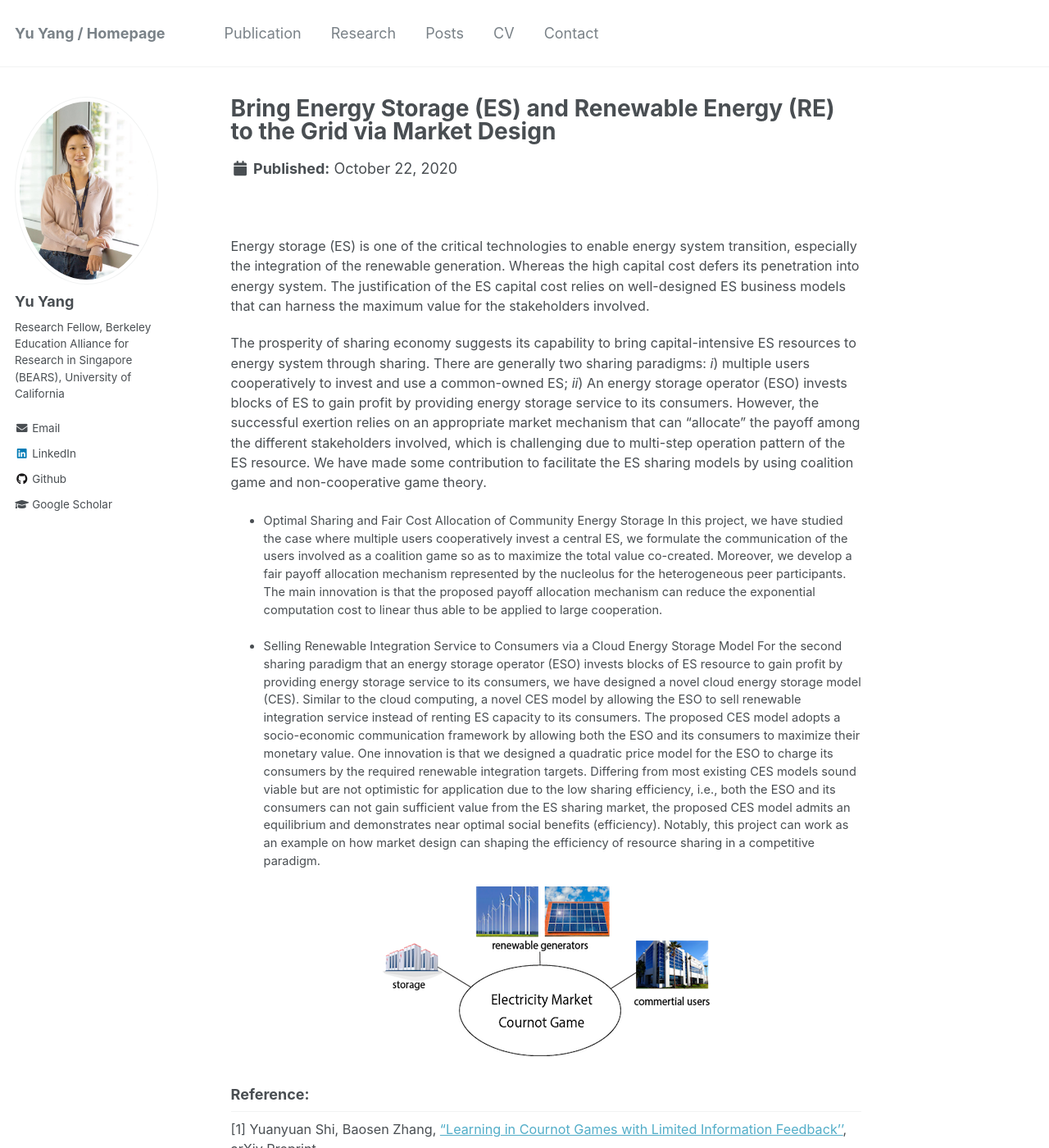
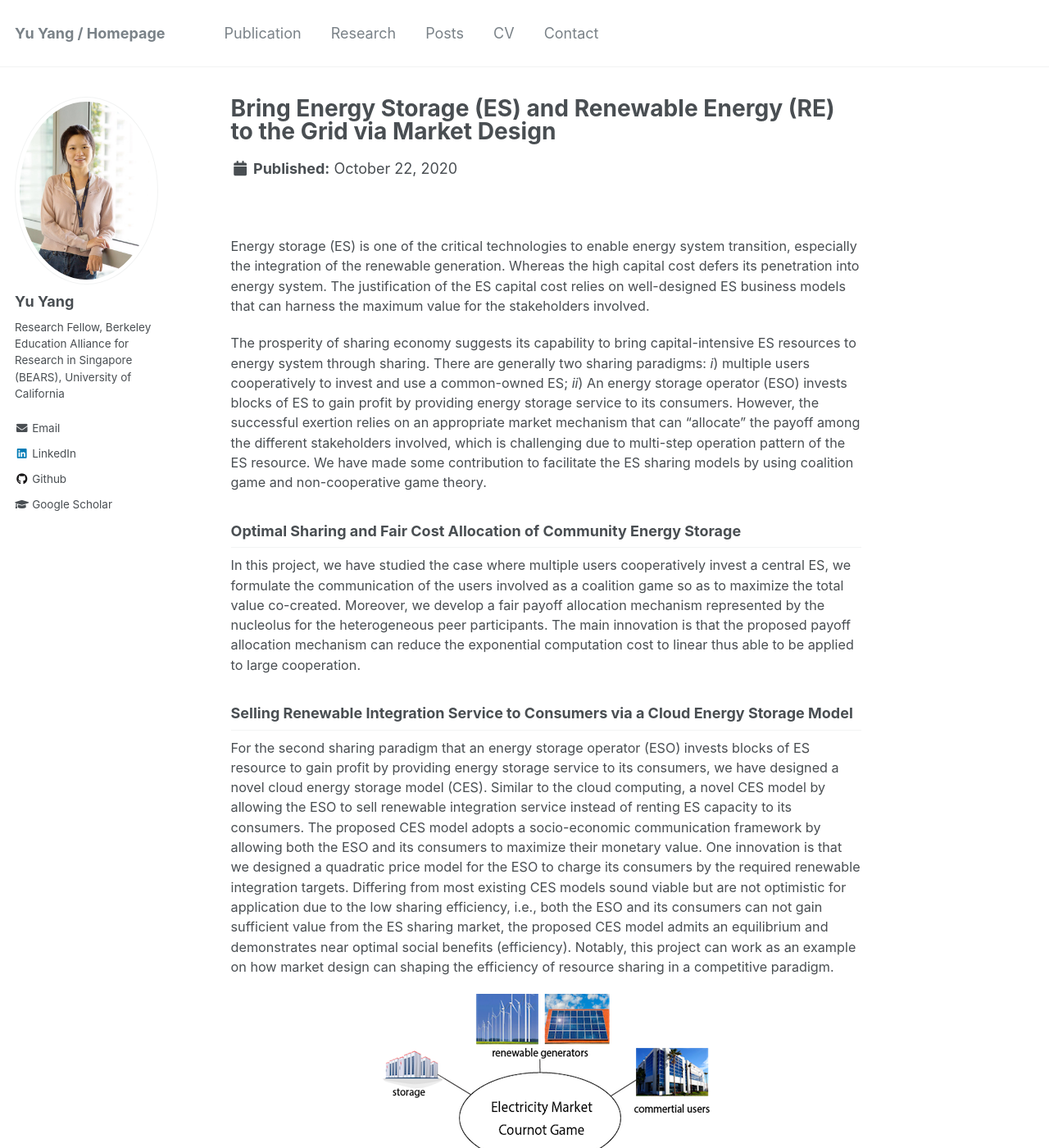
Before and after one commit to yangyu-berkeley/yangyu-berkeley.github.io, a Jekyll site: the page built from _research/research-1.md, in a window 1280 px wide and 1400 px high. Shown: the whole window at 82% size. Built offline with Jekyll 4.4.1, drawn with Linux system fonts in a browser that asks for light colours.

```diff
--- a/_research/research-1.md
+++ b/_research/research-1.md
@@ -4,15 +4,16 @@ excerpt: "Energy storage (ES) is one of the critical technologies to enable ener
 collection: research
 ---
 <p>&nbsp;</p>
-
 Energy storage (ES) is one of the critical technologies to enable energy system transition, especially the integration of the renewable generation. Whereas the high capital cost defers its penetration into energy system. The justification of the ES capital cost relies on well-designed ES business models that can harness the maximum value for the stakeholders involved.
 
 The prosperity of sharing economy suggests its capability to bring capital-intensive ES resources to energy system through sharing. There are generally two sharing paradigms: *i*) multiple users cooperatively to invest and use a common-owned ES; *ii*) An energy storage operator (ESO) invests blocks of ES to gain profit by providing energy storage service to its consumers. However, the successful exertion relies on an appropriate market mechanism that can "allocate" the payoff among the different stakeholders involved, which is challenging due to multi-step operation pattern of the ES resource. We have made some contribution to facilitate the ES sharing models by using coalition game and non-cooperative game theory.
 
-* Optimal Sharing and Fair Cost Allocation of Community Energy Storage
+## Optimal Sharing and Fair Cost Allocation of Community Energy Storage
+
 In this project, we have studied the case where multiple users cooperatively invest a central ES, we formulate the communication of the users involved as a coalition game so as to maximize the total value co-created. Moreover, we develop a fair payoff allocation mechanism  represented by the nucleolus for the heterogeneous peer participants. The main innovation is that the proposed payoff allocation mechanism can reduce the exponential computation cost to linear thus able to be applied to large cooperation.
 
-* Selling Renewable Integration Service to Consumers via a Cloud Energy Storage Model
+## Selling Renewable Integration Service to Consumers via a Cloud Energy Storage Model
+
 For the second sharing paradigm that an energy storage operator (ESO) invests blocks of ES resource to gain profit by providing energy storage service to its consumers, we have designed a novel cloud energy storage model (CES). Similar to the cloud computing, a novel CES model by allowing the ESO to sell renewable integration service instead of renting ES capacity to its consumers. The proposed CES model adopts a socio-economic communication framework by allowing both the ESO and its consumers to maximize their monetary value. One innovation is that we designed a quadratic price model for the ESO to charge its consumers by the required renewable integration targets. Differing from most existing CES models sound viable but are not optimistic for application due to the low sharing efficiency, i.e., both the ESO and its consumers can not gain sufficient value from the ES sharing market, the proposed CES model admits an equilibrium and demonstrates near optimal social benefits (efficiency). Notably, this project can work as an example on how market design can shaping the efficiency of resource sharing in a competitive paradigm.
 
 <p align="center">
```
